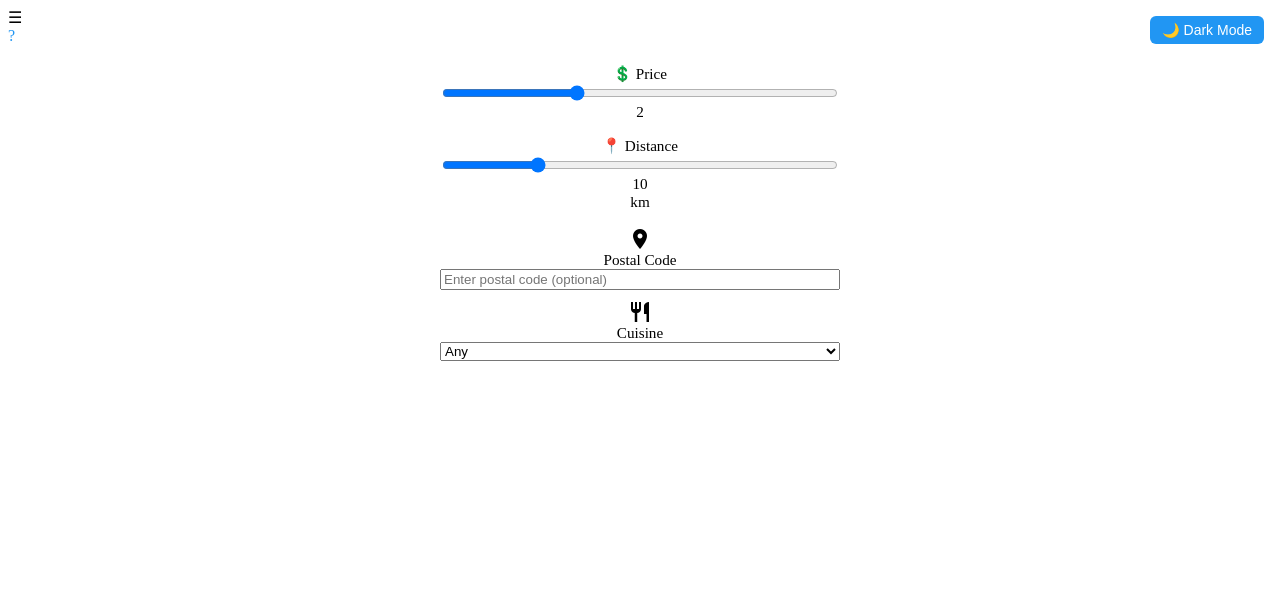
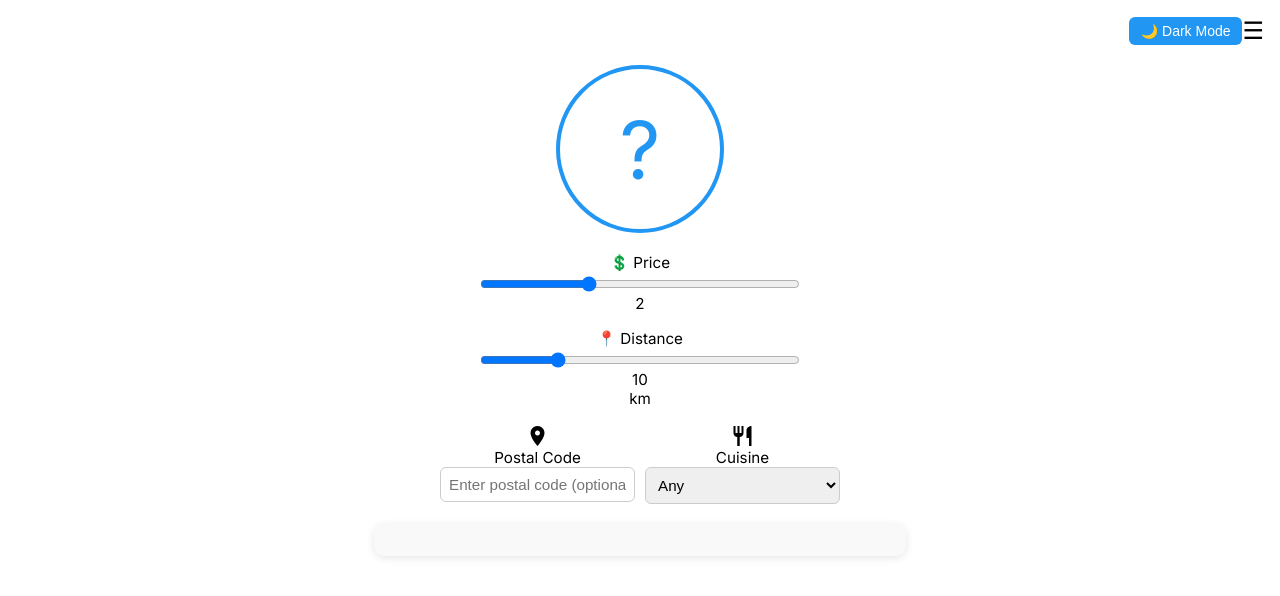
Before and after one commit to hardipsinghk/restaurant-recommender, a website: page index.html in a window 1280 px wide. Drawn offline with Linux system fonts and the light colour scheme.

Commit message:
Restore original layout and styling with centered UI

```diff
--- a/style.css
+++ b/style.css
@@ -1,4 +1,5 @@
 
+/* Reset root colors */
 :root {
   --bg: #ffffff;
   --text: #000000;
@@ -18,37 +19,59 @@ body.dark {
 body {
   background-color: var(--bg);
   color: var(--text);
+  font-family: 'Inter', sans-serif;
+  margin: 0;
+  padding: 0;
 }
 
-.result-card {
-  background-color: var(--card-bg);
-  color: var(--text);
+.app {
+  display: flex;
+  flex-direction: column;
+  min-height: 100vh;
+  align-items: center;
+  padding: 16px;
+}
+
+header {
+  width: 100%;
+  display: flex;
+  justify-content: space-between;
+  align-items: center;
+}
+
+.menu-icon {
+  font-size: 24px;
+  cursor: pointer;
+}
+
+main {
+  width: 100%;
+  max-width: 500px;
+  display: flex;
+  flex-direction: column;
+  align-items: center;
 }
 
 .center-icon {
-  border-color: var(--highlight);
+  display: flex;
+  align-items: center;
+  justify-content: center;
+  font-size: 80px;
   color: var(--highlight);
+  border: 4px solid var(--highlight);
+  border-radius: 50%;
+  width: 160px;
+  height: 160px;
+  margin: 20px 0;
+  transition: all 0.3s ease;
 }
 
-a {
-  color: var(--primary);
+.center-icon.small {
+  width: 100px;
+  height: 100px;
+  font-size: 48px;
 }
 
-/* Toggle button */
-#dark-toggle {
-  position: absolute;
-  top: 16px;
-  right: 16px;
-  font-size: 14px;
-  padding: 6px 12px;
-  border-radius: 6px;
-  border: none;
-  background-color: var(--highlight);
-  color: #fff;
-  cursor: pointer;
-}
-
-/* Maintain layout spacing in dark mode */
 .filter-group {
   display: flex;
   flex-direction: column;
@@ -56,17 +79,16 @@ a {
   gap: 16px;
   width: 100%;
   max-width: 400px;
-  margin: 20px auto;
+  margin-bottom: 20px;
 }
 
-.filter-group label,
-.dropdown-row label {
+.filter-group label {
   display: flex;
   flex-direction: column;
-  font-weight: 500;
+  align-items: center;
   font-size: 0.95em;
+  width: 100%;
   text-align: center;
-  width: 100%;
 }
 
 .dropdown-row {
@@ -77,3 +99,67 @@ a {
   width: 100%;
   max-width: 400px;
 }
+
+.dropdown-row label {
+  flex: 1;
+  min-width: 140px;
+  text-align: center;
+}
+
+input[type="range"] {
+  width: 80%;
+  margin-top: 4px;
+}
+
+select, input[type="text"] {
+  width: 100%;
+  padding: 8px;
+  border-radius: 6px;
+  border: 1px solid #ccc;
+  font-size: 1em;
+  box-sizing: border-box;
+}
+
+.result-card {
+  background-color: var(--card-bg);
+  color: var(--text);
+  width: 100%;
+  max-width: 500px;
+  padding: 16px;
+  border-radius: 10px;
+  text-align: center;
+  box-shadow: 0 2px 8px rgba(0,0,0,0.1);
+}
+
+.result-card img {
+  width: 100%;
+  border-radius: 8px;
+  max-height: 200px;
+  object-fit: cover;
+  margin-bottom: 12px;
+}
+
+.result-card h2 {
+  margin: 0;
+  font-size: 1.5em;
+}
+
+.result-card p {
+  margin: 6px 0;
+}
+
+a {
+  color: var(--primary);
+}
+
+/* Dark mode toggle button */
+#dark-toggle {
+  font-size: 14px;
+  padding: 6px 12px;
+  border-radius: 6px;
+  border: none;
+  background-color: var(--highlight);
+  color: #fff;
+  cursor: pointer;
+  margin-left: auto;
+}
```
